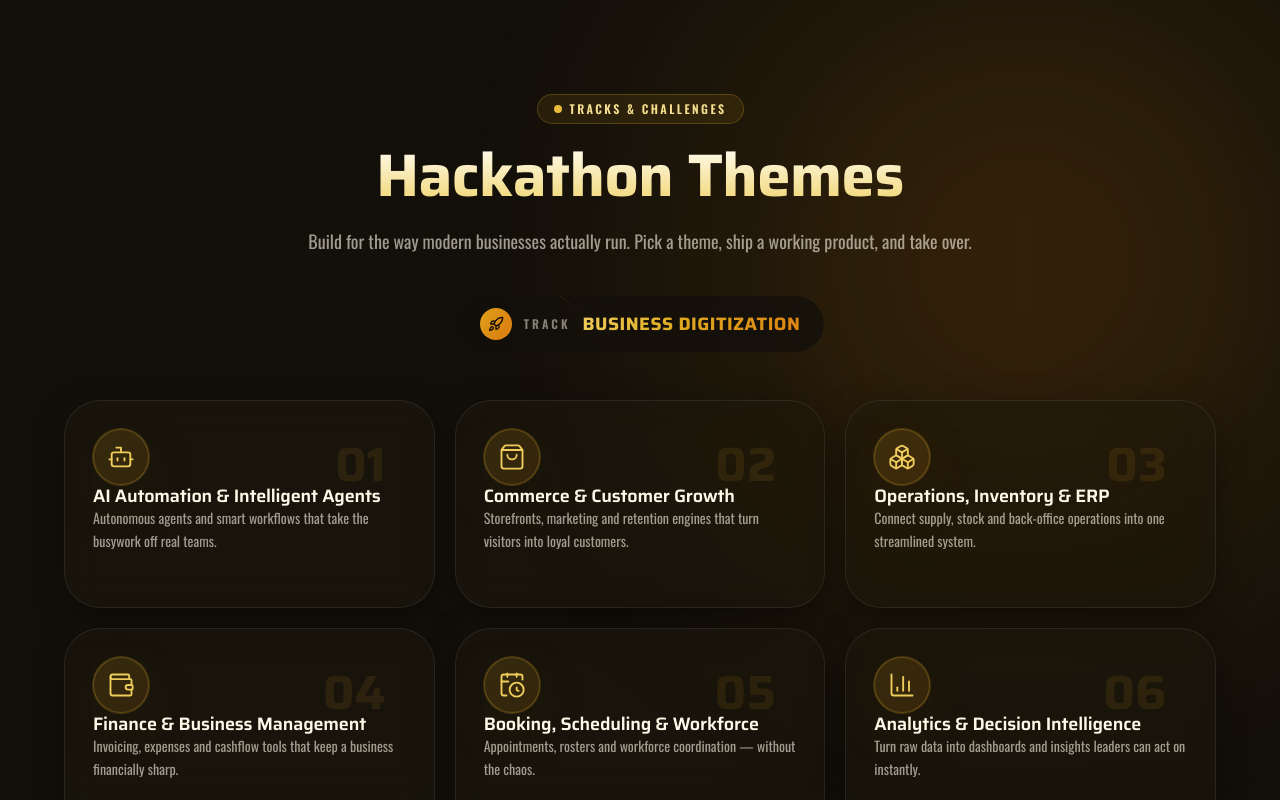
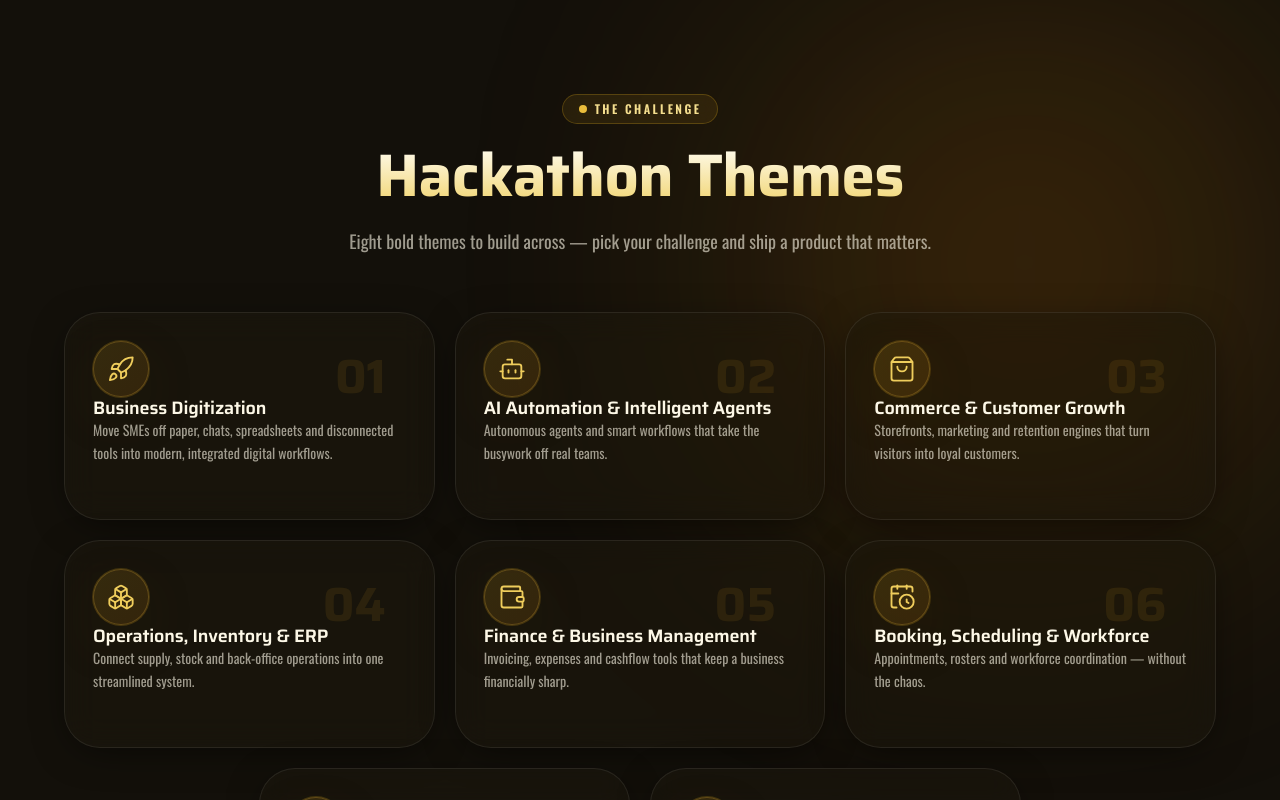
Before and after one commit to niat-web/takeover26, a React (Vite) app: page / in a window 1280 px wide. Shown: the part 2000-2800 px from the top of the page. Built offline with nearby package versions, Linux system fonts and the light colour scheme.

Commit message:
third version

```diff
--- a/src/components/themes/ThemeCard.tsx
+++ b/src/components/themes/ThemeCard.tsx
@@ -8,7 +8,7 @@ interface ThemeCardProps {
   theme: Theme
 }
 
-/** A single revealed hackathon theme — gold icon tile, number, hover glow. */
+/** A single hackathon theme — gold icon tile, number, hover glow. */
 export function ThemeCard({ theme }: ThemeCardProps) {
   const { icon: Icon, no, title, description } = theme
   return (
--- a/src/constants/site.ts
+++ b/src/constants/site.ts
@@ -5,11 +5,11 @@
 export const SITE = {
   name: "TakeOver'26",
   organizer: 'NIAT',
-  tagline: 'Build the Future with AI, Innovation & Technology',
+  tagline: 'Accelerate Business Growth Through AI & Innovation',
   prizePool: '₹2.5 Lakhs',
   registerUrl: 'https://forms.ccbp.in/take_over_2026_registration_form',
   communityUrl: '#register',
-  email: 'takeover@niat.edu.in',
+  email: 'learning.outcome@nxtwave.co.in',
 } as const
 
 /** Section ids — single source used by nav, scroll-spy and section anchors. */
--- a/src/data/about.ts
+++ b/src/data/about.ts
@@ -13,9 +13,8 @@ export interface Stat {
 
 export const ABOUT_STATS: Stat[] = [
   { value: 2.5, prefix: '₹', suffix: 'L', decimals: 1, label: 'Total Prize Pool' },
-  { value: 48, suffix: 'h', label: 'Offline Finale' },
+  { value: 24, suffix: 'h', label: 'Offline Finale' },
   { value: 5, suffix: '+', label: 'Innovation Themes' },
-  { value: 100, suffix: '+', label: 'Teams Expected' },
 ]
 
 export interface ValueProp {
@@ -54,5 +53,5 @@ export const ABOUT_VALUES: ValueProp[] = [
 export const ABOUT_COPY = {
   eyebrow: 'About the Hackathon',
   heading: "What is TakeOver'26?",
-  body: "TakeOver'26 is NIAT's flagship 48-hour hackathon where the boldest student builders come together to ship impactful products powered by AI, innovation and technology. Over an intense build sprint — backed by daily expert mentorship — teams transform raw ideas into working prototypes and compete for a prize pool worth ₹2.5 Lakhs.",
+  body: "TakeOver'26 is NIAT's flagship 24-hour hackathon where the boldest student builders come together to ship impactful products powered by AI, innovation and technology. Over an intense build sprint — backed by daily expert mentorship — teams transform raw ideas into working prototypes and compete for a prize pool worth ₹2.5 Lakhs.",
 } as const
--- a/src/data/themes.ts
+++ b/src/data/themes.ts
@@ -1,5 +1,6 @@
 import type { LucideIcon } from 'lucide-react'
 import {
+  Rocket,
   Bot,
   ShoppingBag,
   Boxes,
@@ -10,58 +11,66 @@ import {
 } from 'lucide-react'
 
 export interface Theme {
-  /** display number 01–07 */
+  /** display number 01–08 */
   no: string
   icon: LucideIcon
   title: string
   description: string
 }
 
+/** The eight hackathon themes for TakeOver'26. */
 export const THEMES: Theme[] = [
   {
     no: '01',
+    icon: Rocket,
+    title: 'Business Digitization',
+    description:
+      'Move SMEs off paper, chats, spreadsheets and disconnected tools into modern, integrated digital workflows.',
+  },
+  {
+    no: '02',
     icon: Bot,
     title: 'AI Automation & Intelligent Agents',
     description:
       'Autonomous agents and smart workflows that take the busywork off real teams.',
   },
   {
-    no: '02',
+    no: '03',
     icon: ShoppingBag,
     title: 'Commerce & Customer Growth',
     description:
       'Storefronts, marketing and retention engines that turn visitors into loyal customers.',
   },
   {
-    no: '03',
+    no: '04',
     icon: Boxes,
     title: 'Operations, Inventory & ERP',
     description:
       'Connect supply, stock and back-office operations into one streamlined system.',
   },
   {
-    no: '04',
+    no: '05',
     icon: Wallet,
     title: 'Finance & Business Management',
     description:
       'Invoicing, expenses and cashflow tools that keep a business financially sharp.',
   },
   {
-    no: '05',
+    no: '06',
     icon: CalendarClock,
     title: 'Booking, Scheduling & Workforce',
     description:
       'Appointments, rosters and workforce coordination — without the chaos.',
   },
   {
-    no: '06',
+    no: '07',
     icon: ChartColumn,
     title: 'Analytics & Decision Intelligence',
     description:
       'Turn raw data into dashboards and insights leaders can act on instantly.',
   },
   {
-    no: '07',
+    no: '08',
     icon: Globe,
     title: 'Digital Presence & Customer Experience',
     description:
@@ -70,8 +79,7 @@ export const THEMES: Theme[] = [
 ]
 
 export const THEMES_COPY = {
-  eyebrow: 'Tracks & Challenges',
+  eyebrow: 'The Challenge',
   heading: 'Hackathon Themes',
-  track: 'Business Digitization',
-  body: 'Build for the way modern businesses actually run. Pick a theme, ship a working product, and take over.',
+  body: 'Eight bold themes to build across — pick your challenge and ship a product that matters.',
 } as const
--- a/src/sections/About.tsx
+++ b/src/sections/About.tsx
@@ -28,7 +28,7 @@ export function About() {
         initial="hidden"
         whileInView="visible"
         viewport={VIEWPORT}
-        className="mt-16 grid grid-cols-2 gap-4 sm:gap-5 lg:grid-cols-4"
+        className="mx-auto mt-16 grid max-w-4xl grid-cols-1 gap-4 sm:grid-cols-3 sm:gap-5"
       >
         {ABOUT_STATS.map((stat) => (
           <motion.div key={stat.label} variants={fadeUp}>
--- a/src/sections/Hero.tsx
+++ b/src/sections/Hero.tsx
@@ -45,8 +45,8 @@ export function Hero() {
               variants={fadeUp}
               className="mt-4 max-w-xl text-pretty text-sm leading-relaxed text-ember-50/55 sm:text-base"
             >
-              Join {SITE.organizer}'s flagship hackathon to build impactful products, collaborate
-              with talented innovators, and compete for{' '}
+              Join {SITE.organizer}'s flagship hackathon to build intelligent products, solve
+              industry-scale challenges, and compete for{' '}
               <span className="font-semibold text-ember-300">{SITE.prizePool}</span> in prizes.
             </motion.p>
 
--- a/src/sections/Prizes.tsx
+++ b/src/sections/Prizes.tsx
@@ -46,13 +46,15 @@ export function Prizes() {
         >
           {ADDITIONAL_AWARDS.map((award) => (
             <motion.li key={award.title} variants={fadeUp} className="h-full">
-              <GlassCard glow className="flex h-full flex-col items-center gap-2 p-6 text-center">
-                <span className="font-display text-2xl font-extrabold text-gradient-brand">
-                  {award.title}
-                </span>
-                <span className="text-xs leading-relaxed text-ember-50/55">
-                  {award.description}
-                </span>
+              <GlassCard glow className="h-full p-6">
+                <div className="flex h-full flex-col items-center text-center">
+                  <span className="inline-block font-display text-2xl font-extrabold text-gradient-brand">
+                    {award.title}
+                  </span>
+                  <span className="mt-3 text-xs leading-relaxed text-ember-50/55">
+                    {award.description}
+                  </span>
+                </div>
               </GlassCard>
             </motion.li>
           ))}
--- a/src/sections/Themes.tsx
+++ b/src/sections/Themes.tsx
@@ -1,49 +1,29 @@
 import { motion } from 'framer-motion'
-import { Rocket } from 'lucide-react'
 import { SectionContainer } from '@/components/layout'
 import { SectionHeading, GlowBackground } from '@/components/common'
 import { ThemeCard } from '@/components/themes/ThemeCard'
 import { THEMES, THEMES_COPY } from '@/data/themes'
 import { SECTION_IDS } from '@/constants/site'
-import { staggerContainer, fadeUp, VIEWPORT } from '@/constants/motion'
+import { staggerContainer, VIEWPORT } from '@/constants/motion'
 
 export function Themes() {
   return (
     <SectionContainer id={SECTION_IDS.themes} bleed>
       <GlowBackground variant="punch" className="right-0 top-10" />
 
-      <SectionHeading eyebrow={THEMES_COPY.eyebrow} title={THEMES_COPY.heading} subtitle={THEMES_COPY.body} />
+      <SectionHeading
+        eyebrow={THEMES_COPY.eyebrow}
+        title={THEMES_COPY.heading}
+        subtitle={THEMES_COPY.body}
+      />
 
-      {/* Business Digitization track banner */}
-      <motion.div
-        variants={fadeUp}
+      {/* Theme cards — flex-wrap keeps the trailing row centered */}
+      <motion.ul
+        variants={staggerContainer(0.08)}
         initial="hidden"
         whileInView="visible"
         viewport={VIEWPORT}
-        className="mx-auto mt-10 w-fit"
-      >
-        <div className="border-animated relative overflow-hidden rounded-full">
-          <div className="flex items-center gap-3 rounded-full bg-night-800/80 px-6 py-3 backdrop-blur-md">
-            <span className="flex h-8 w-8 items-center justify-center rounded-full bg-gradient-animated text-night-900">
-              <Rocket className="h-4 w-4" />
-            </span>
-            <span className="text-xs font-semibold uppercase tracking-[0.25em] text-ember-50/50">
-              Track
-            </span>
-            <span className="font-display text-base font-bold uppercase tracking-wide text-gradient-brand sm:text-lg">
-              {THEMES_COPY.track}
-            </span>
-          </div>
-        </div>
-      </motion.div>
-
-      {/* Theme cards — flex-wrap keeps the trailing card centered */}
-      <motion.ul
-        variants={staggerContainer(0.09)}
-        initial="hidden"
-        whileInView="visible"
-        viewport={VIEWPORT}
-        className="mx-auto mt-12 flex max-w-6xl flex-wrap justify-center gap-5"
+        className="mx-auto mt-14 flex max-w-6xl flex-wrap justify-center gap-5"
       >
         {THEMES.map((theme) => (
           <ThemeCard key={theme.no} theme={theme} />
```
Also changed, not shown: src/components/layout/Footer.tsx (+6 -19 lines).
